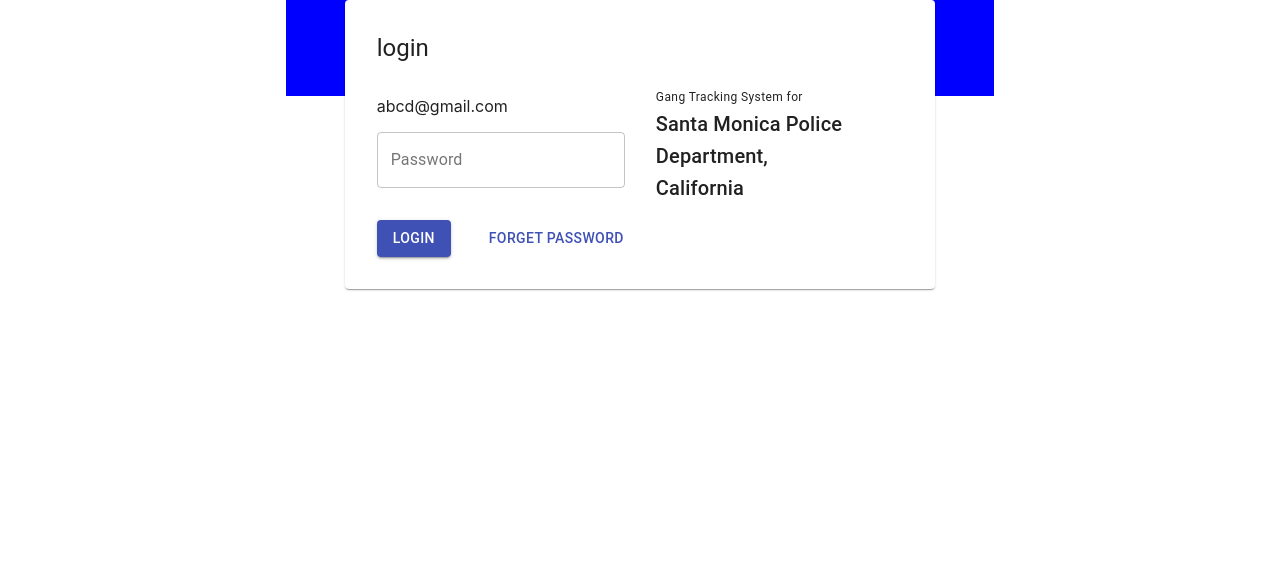
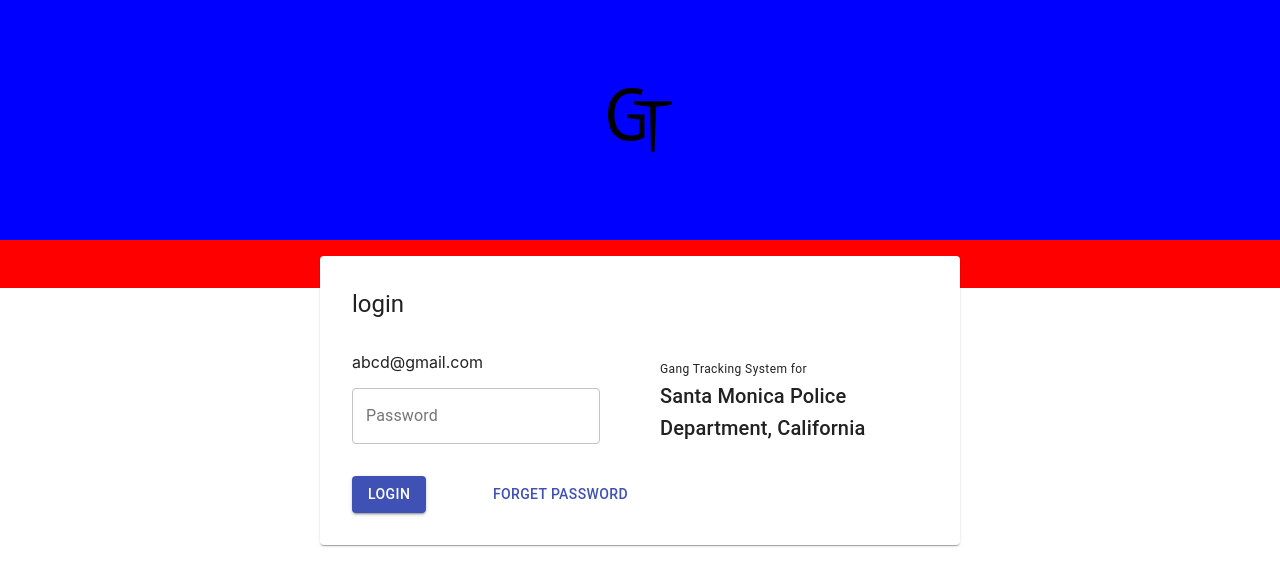
Before and after one commit to amulyanancharla/react-project, a React (Create React App) app: page /signin2 in a window 1280 px wide. Shown: the top 586 px of the page. Built offline with nearby package versions, Linux system fonts and the light colour scheme.

Commit message:
newsigninpage

```diff
--- a/src/Components/NewSignInPage.js
+++ b/src/Components/NewSignInPage.js
@@ -1,18 +1,19 @@
 import React from "react";
 import { Button, Grid, Paper, Typography } from "@material-ui/core";
+import Logo from "./Logo";
 import TextField from "@material-ui/core/TextField";
 
 /*import Authbackground from "./Authbackground";*/
 
 function NewSignInPage() {
   return (
-  	<Grid>
-  	<Grid item style={{backgroundColor: "blue",height:"6rem"}}>
-
-
-	  <Grid container justify ="center">
-		<Grid item xs={10}>
-		  <Paper style ={{padding:"2rem"}}>
+	<Grid container>
+		<Grid item xs={12} container style={{backgroundColor: 'blue', height: '15rem'}} alignItems="center" justify="center">
+			<Logo />
+		</Grid>
+		<Grid container justify ="center" style={{backgroundColor: 'red', height: '3rem'}} >
+			<Grid item xs={6}>
+				<Paper style ={{padding:"2rem", marginTop: '1rem'}}>
 					<Grid container spacing={6}>
 						<Grid container item xs={7} spacing={4} direction="column">
 							<Grid item>
@@ -56,10 +57,6 @@
 			</Grid>
 		</Grid>
 	</Grid>
-	</Grid>
-
-
-
   );
 }
 export default NewSignInPage;
```
Lines whose indentation alone changed are shown as unchanged.
